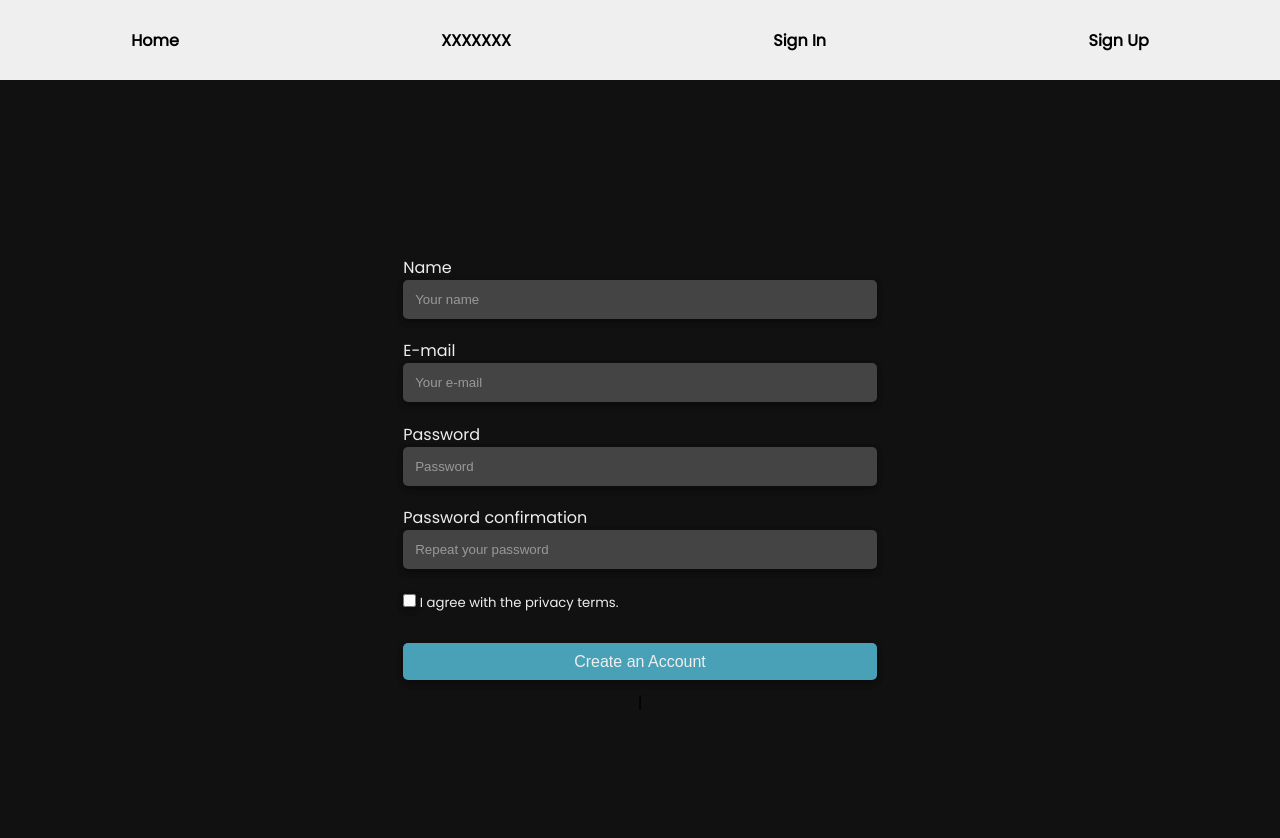
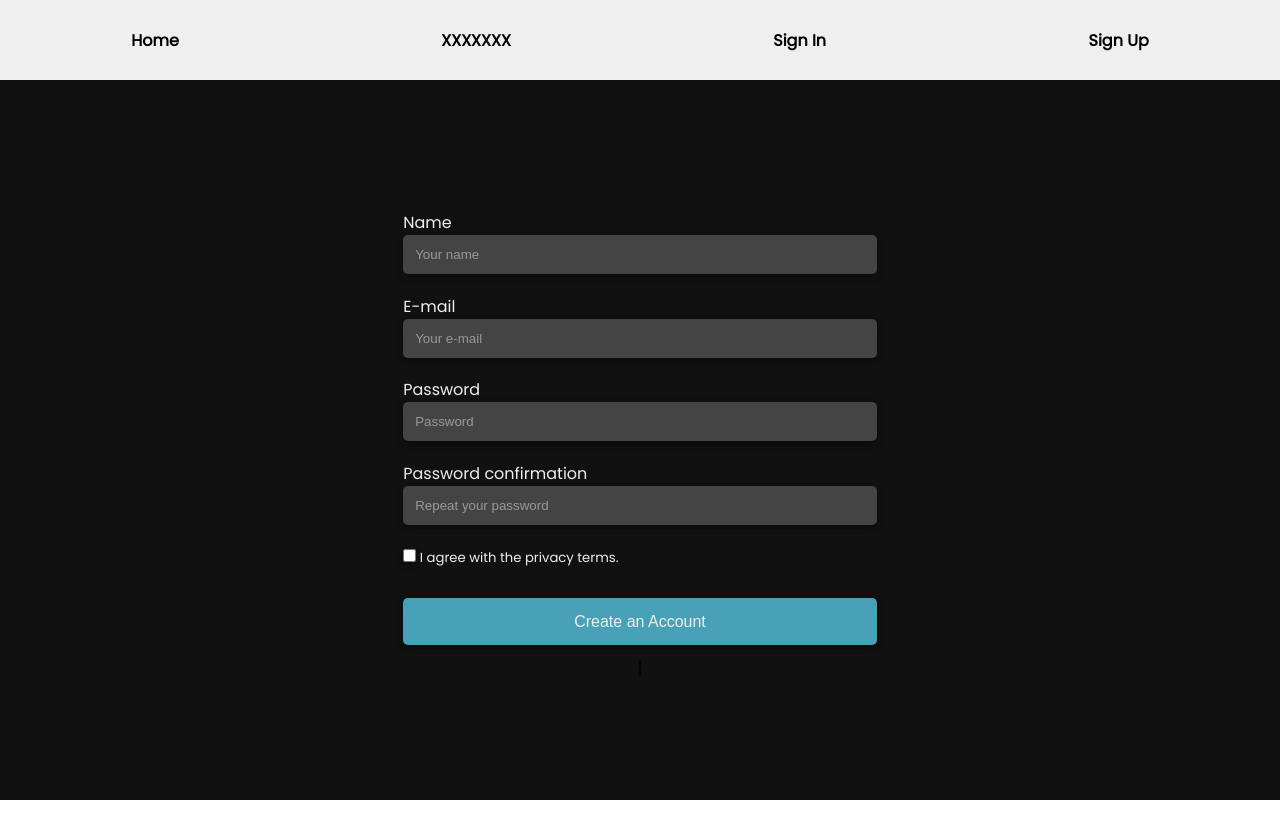
Before and after one commit to caiobga99/marketplace, a React (Create React App) app in the folder web/marketplace/: page / in a window 1280 px wide. Shown: the top 838 px of the page. After the commit the page ends 800 px from the top, so only its background shows below. Built offline with nearby package versions, Linux system fonts and the light colour scheme.

Commit message:
Web - Changing component name and others.

```diff
--- a/web/marketplace/src/components/SignUp/index.tsx
+++ b/web/marketplace/src/components/SignUp/index.tsx
@@ -27,7 +27,7 @@ export const SignUp = () => {
   };
 
   return (
-    <div className="app-container">
+    <div className="form-container">
       <div className="form-group">
         <label>Name</label>
         <input
--- a/web/marketplace/src/components/SignUp/style.css
+++ b/web/marketplace/src/components/SignUp/style.css
@@ -1,6 +1,6 @@
-.app-container {
+.form-container {
   background: #111;
-  height: 100%;
+  height: 90%;
   width: 100%;
   display: flex;
   flex-direction: column;
@@ -57,7 +57,7 @@
 
 .form-group button {
   border: none;
-  padding: 2%;
+  padding: 3%;
   border-radius: 5px;
   color: #eee;
   background-color: #49a1b8;
```
